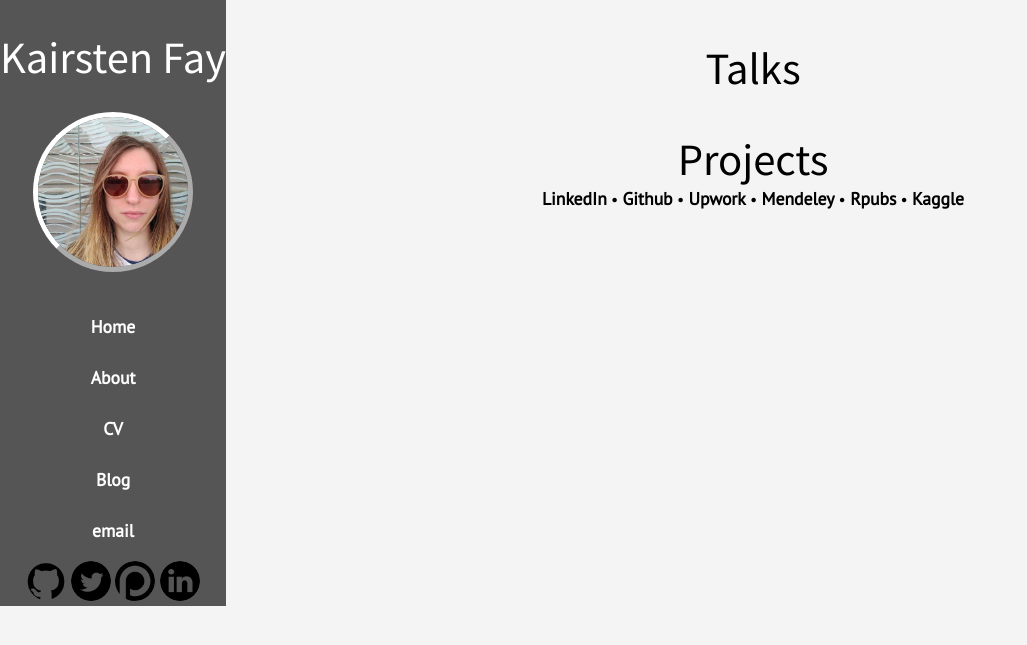
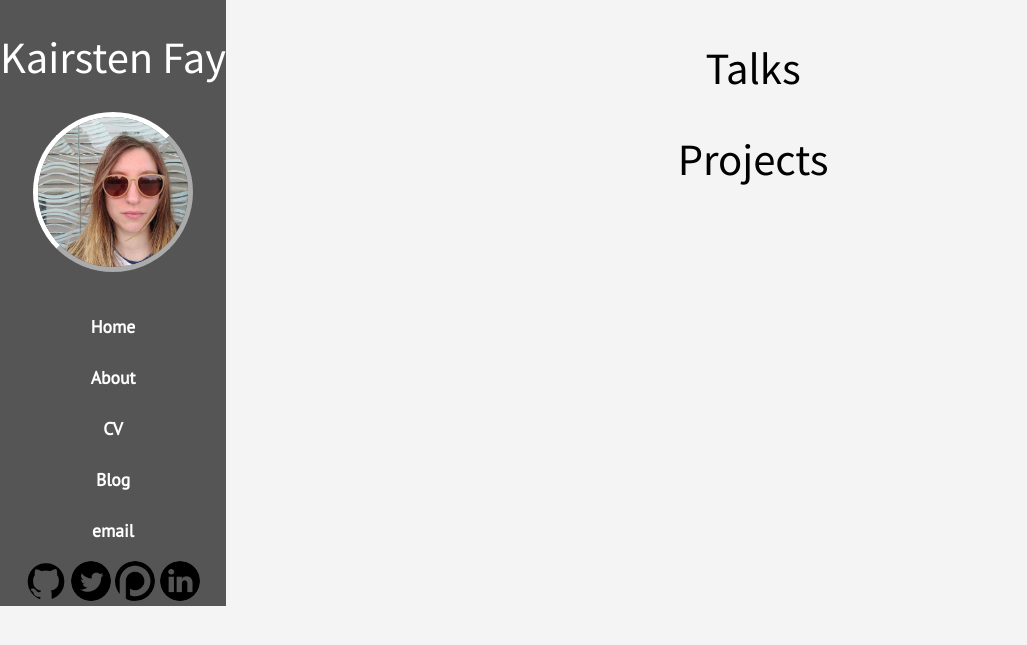
Before and after one commit to kairstenfay/kairstenfay.github.io, a Jekyll site: the page built from index.html, in a window 1280 px wide. Shown: the top 645 px of the page, without its empty margins (0-1027 px from the left). Built offline with Jekyll 4.4.1, drawn with Linux system fonts in a browser that asks for light colours.

Commit message:
Remove footer

```diff
--- a/index.html
+++ b/index.html
@@ -14,12 +14,4 @@ statistical analysis inference computer science software engineer ui ux fullstac
     <div id="writings" class="portfolio-section text-based"> -->
     <!-- </div> -->
 
-    <footer>
-        <a href="http://www.linkedin.com/in/kairsten-fay">LinkedIn</a> •
-        <a href="https://github.com/kairstenfay">Github</a> •
-        <a href="https://www.upwork.com/o/profiles/users/_~01d3f7b6763a1732d4/">Upwork</a> •
-        <a href="https://www.mendeley.com/profiles/kairsten-fay2/">Mendeley</a> •
-        <a href="http://rpubs.com/kafay">Rpubs</a> •
-        <a href="https://www.kaggle.com/kairstenfay">Kaggle</a><br>
-    </footer>
 </div>
```
